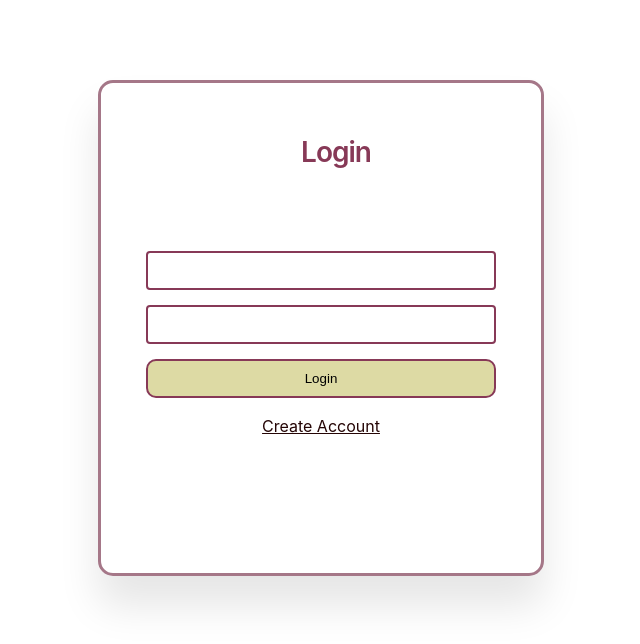
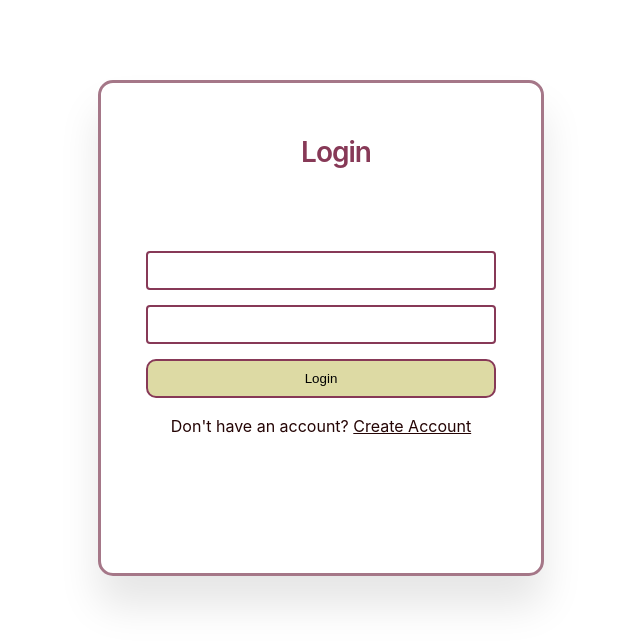
Before and after one commit to sameedJafri/medHealth, a React (Vite) app in the folder client/frontend/: page / in a window 1280 px wide. Shown: the top 644 px of the page, without its empty margins (319-959 px from the left). Built offline with nearby package versions, Linux system fonts and the light colour scheme.

Commit message:
login page

```diff
--- a/client/frontend/src/Pages/LoginPage.jsx
+++ b/client/frontend/src/Pages/LoginPage.jsx
@@ -16,7 +16,7 @@ function LoginPage() {
                         <input type= "password" />
                     </div>
                     <input type="submit" value="Login" className="btn" />
-                    <p className="login"><a href="/RegisterPage">Create Account</a></p>
+                    <p className="login">Don't have an account? <a href="/RegisterPage">Create Account</a></p>
                 </form>
             </div>
 
```
